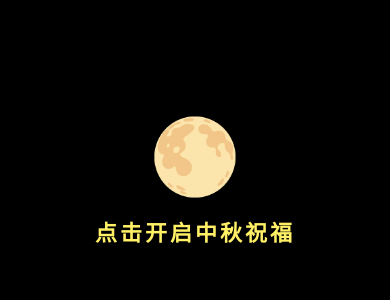
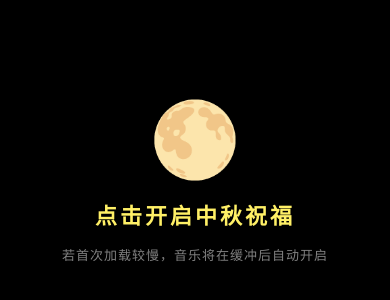
Before and after one commit to meldonseignious554982-maker/MidAutumnEffect, a plain HTML site: page index.html in a window 390 px wide. Shown: the part 240-540 px from the top of the page. Drawn offline with Linux system fonts and the light colour scheme; a web font is replaced by a local one.

Commit message:
Refactor audio handling and remove comments
Removed comments related to core network optimization and mobile landscape mode. Updated audio playback handling for better compatibility with mobile devices.

```diff
--- a/index.html
+++ b/index.html
@@ -5,7 +5,6 @@
     <meta name="viewport" content="width=device-width, initial-scale=1.0, maximum-scale=1.0, user-scalable=no">
     <title>中秋快乐</title>
 
-    <!-- 【核心网络优化】：顶级优先级预拉取音频与字体，极大加速手机端缓冲，消除静音等待 -->
     <link rel="preload" href="bgm.mp3" as="audio" type="audio/mpeg">
     <link rel="preload" href="ty.ttf" as="font" type="font/ttf" crossorigin="anonymous">
 
@@ -13,7 +12,7 @@
         @font-face {
             font-family: 'CustomFont';
             src: url('ty.ttf') format('truetype');
-            font-display: swap; /* 优化字体加载渲染 */
+            font-display: swap;
         }
         * {
             margin: 0;
@@ -46,7 +45,6 @@
             transition: transform 0.3s ease;
         }
 
-        /* 手机竖屏点击按钮强制 90 度横屏影院模式（成熟稳定版） */
         #app-container.force-landscape {
             position: fixed !important;
             top: 50% !important;
@@ -92,12 +90,17 @@
             letter-spacing: 3px;
             font-weight: bold;
         }
+        #audio-tip {
+            color: rgba(255, 255, 255, 0.5);
+            font-size: 13px;
+            margin-top: 15px;
+            letter-spacing: 1px;
+        }
         @keyframes pulse {
             0%, 100% { transform: scale(1); opacity: 0.85; }
             50% { transform: scale(1.15); opacity: 1; }
         }
 
-        /* 仿 X 现代悬浮控制栏 */
         #player-ui {
             position: absolute;
             bottom: 0;
@@ -220,6 +223,7 @@
     <div id="start-overlay">
         <div class="moon-icon">🌕</div>
         <div class="start-text">点击开启中秋祝福</div>
+        <div id="audio-tip">若首次加载较慢，音乐将在缓冲后自动开启</div>
     </div>
 
     <div id="app-container">
@@ -258,10 +262,11 @@
     <audio id="bgm" src="bgm.mp3" loop preload="auto"></audio>
 
     <script>
-        // ================= 参数配置（与 VS 100% 精确一致） =================
         const WIDTH = 1000;
         const HEIGHT = 720;
         const FPS = 60;
+
+        const isMobile = /Android|iPhone|iPad|iPod/i.test(navigator.userAgent);
 
         const FONT_SIZE_MATRIX = 25;
         const MATRIX_COL_SPACING = 2.8;
@@ -284,12 +289,13 @@
         const HEART_SCALE = 16;
         const HEART_THICKNESS = 3;
 
-        const SPARK_COUNT = 19;
-        const SPARK_SIZE_MIN = 5;
-        const SPARK_SIZE_MAX = 20;
+        // 【移动端能效均衡】：手机端适配 10 颗/帧（在小屏上密度极高且绝不掉帧），电脑端 19 颗
+        const SPARK_COUNT = isMobile ? 10 : 19;
+        const SPARK_SIZE_MIN = 6;
+        const SPARK_SIZE_MAX = 18;
         const SPARK_SPEED_MIN = 1.2;
-        const SPARK_SPEED_MAX = 2.7;
-        const SPARK_LIFE = 55;
+        const SPARK_SPEED_MAX = 2.6;
+        const SPARK_LIFE = isMobile ? 48 : 55;
         const SPARK_DRAG = 0.96;
         const SPARK_SPREAD_ANGLE = 0.6;
 
@@ -298,7 +304,7 @@
         const HEART_SWAY_SPEED = 0.020;
 
         const FONT_SIZE_LARGE = 190;
-        const FONT_SIZE_CENTER = 48; // 爱心中文字号
+        const FONT_SIZE_CENTER = 48;
 
         const FOREGROUND_TEXTS = [
             "3", "2", "1",
@@ -329,8 +335,8 @@
             150, 150, 155, 155, 135, 140, 150
         ];
 
-        const TARGET_TOTAL_SECONDS = 77; // 1分17秒
-        const TARGET_TOTAL_FRAMES = TARGET_TOTAL_SECONDS * FPS; // 4620 帧
+        const TARGET_TOTAL_SECONDS = 77;
+        const TARGET_TOTAL_FRAMES = TARGET_TOTAL_SECONDS * FPS;
 
         const ENDING_TEXT = "今夜月明人尽望\n我的秋思只落你身上";
         const FONT_SIZE_ENDING = 54;
@@ -341,7 +347,6 @@
         const STATE_DURATIONS = [...FOREGROUND_DURATIONS, HEART_DURATION, ENDING_DURATION];
         const TOTAL_FRAMES = TARGET_TOTAL_FRAMES;
 
-        // 水印配置
         const WATERMARK_LINE1 = "-To my love";
         const WATERMARK_LINE2 = '"kxx"';
         const WATERMARK_FONT_SIZE_L1 = 20;
@@ -349,43 +354,46 @@
         const WATERMARK_OFFSET_RIGHT = 22;
         const WATERMARK_OFFSET_BOTTOM = 17;
 
-        // ================= 2K Retina 超清画布 =================
+        // ================= 2K 超清画布 =================
         const canvas = document.getElementById('canvas');
         const ctx = canvas.getContext('2d');
         const bgm = document.getElementById('bgm');
 
-        const DPR = Math.max(window.devicePixelRatio || 1, 2.0);
+        const DPR = Math.min(window.devicePixelRatio || 1, 2.0);
         canvas.width = WIDTH * DPR;
         canvas.height = HEIGHT * DPR;
 
-        function drawMiniHeart(c, x, y, size, color, alpha = 1.0) {
-            c.save();
-            c.globalAlpha = alpha;
-            c.fillStyle = color;
-            c.beginPath();
-            const r = size / 4.0;
-            c.arc(x - r, y - r * 0.8, r, Math.PI, 0, false);
-            c.arc(x + r, y - r * 0.8, r, Math.PI, 0, false);
-            c.lineTo(x, y + size * 0.55);
-            c.closePath();
-            c.fill();
-            c.restore();
-        }
-
         function createHeartCanvas(size, color) {
             const hCanvas = document.createElement('canvas');
-            hCanvas.width = size * DPR;
-            hCanvas.height = size * DPR;
+            const actualSize = size * DPR;
+            hCanvas.width = actualSize;
+            hCanvas.height = actualSize;
             const hCtx = hCanvas.getContext('2d');
             hCtx.scale(DPR, DPR);
-            drawMiniHeart(hCtx, size / 2, size / 2 - 1, size, color, 1.0);
+            hCtx.fillStyle = color;
+            hCtx.beginPath();
+            const r = size / 4.0;
+            hCtx.arc(size / 2 - r, size / 2 - r * 0.8, r, Math.PI, 0, false);
+            hCtx.arc(size / 2 + r, size / 2 - r * 0.8, r, Math.PI, 0, false);
+            hCtx.lineTo(size / 2, size / 2 + size * 0.45);
+            hCtx.closePath();
+            hCtx.fill();
             return hCanvas;
         }
 
         const heartTexture = createHeartCanvas(MINI_HEART_SIZE, HEX_COLOR_HEART);
         const centerTextTexture = createHeartCanvas(CENTER_PARTICLE_SIZE, HEX_COLOR_CENTER_TEXT);
 
-        // ================= 背景代码雨 =================
+        // 【核心提速】：预先烘焙火花小爱心显存贴图，彻底消除每秒 4000 次矢量计算卡顿！
+        const sparkTextureMap = {};
+        HEX_COLORS_SPARKS.forEach(col => {
+            sparkTextureMap[col] = [8, 12, 16, 20].map(sz => ({
+                size: sz,
+                canvas: createHeartCanvas(sz, col)
+            }));
+        });
+
+        // ================= 代码雨 =================
         class MatrixRain {
             constructor() {
                 this.cols = Math.floor(WIDTH / MATRIX_COL_SPACING);
@@ -413,7 +421,7 @@
             }
         }
 
-        // ================= 粒子采样辅助 =================
+        // ================= 粒子采样 =================
         function sampleText(text, fontSize, step) {
             const offCanvas = document.createElement('canvas');
             const offCtx = offCanvas.getContext('2d');
@@ -564,7 +572,7 @@
                 }
 
                 if (this.isEndingMode) {
-                    this.particles.forEach(p => {
+                    for (let p of this.particles) {
                         if (p.alpha > 0) {
                             p.x += p.vx; p.y += p.vy;
                             p.vx *= 0.985; p.vy *= 0.985;
@@ -574,9 +582,9 @@
                             ctx.beginPath(); ctx.arc(p.x, p.y, 1.5, 0, Math.PI * 2); ctx.fill();
                             ctx.globalAlpha = 1.0;
                         }
-                    });
+                    }
                 } else {
-                    this.particles.forEach(p => {
+                    for (let p of this.particles) {
                         p.x += (p.tx - p.x) * 0.08 + (Math.random() - 0.5);
                         p.y += (p.ty - p.y) * 0.08 + (Math.random() - 0.5);
                         const fx = p.x + swayX, fy = p.y + swayY + pulse;
@@ -589,25 +597,31 @@
                             ctx.fillStyle = HEX_COLOR_FOREGROUND;
                             ctx.beginPath(); ctx.arc(fx, fy, 2.2, 0, Math.PI * 2); ctx.fill();
                         }
-                    });
+                    }
                 }
 
+                // 爱心火花生成（绑定预烘焙贴图）
                 if (this.isHeartMode && this.heartBorderPoints.length > 0) {
                     for (let i = 0; i < SPARK_COUNT; i++) {
                         const bp = this.heartBorderPoints[Math.floor(Math.random() * this.heartBorderPoints.length)];
                         const angle = Math.atan2(bp.y - (HEIGHT / 2 - 25), bp.x - WIDTH / 2);
                         const spd = randomUniform(SPARK_SPEED_MIN, SPARK_SPEED_MAX);
+                        const col = HEX_COLORS_SPARKS[Math.floor(Math.random() * HEX_COLORS_SPARKS.length)];
+                        // 从预烘焙缓存中随机取一个大小的小爱心纹理
+                        const texList = sparkTextureMap[col];
+                        const texObj = texList[Math.floor(Math.random() * texList.length)];
+
                         this.sparks.push({
                             x: bp.x + swayX, y: bp.y + swayY,
                             vx: Math.cos(angle) * spd + randomUniform(-SPARK_SPREAD_ANGLE, SPARK_SPREAD_ANGLE),
                             vy: Math.sin(angle) * spd + randomUniform(-SPARK_SPREAD_ANGLE, SPARK_SPREAD_ANGLE),
                             life: SPARK_LIFE, maxLife: SPARK_LIFE,
-                            size: randomUniform(SPARK_SIZE_MIN, SPARK_SIZE_MAX),
-                            color: HEX_COLORS_SPARKS[Math.floor(Math.random() * HEX_COLORS_SPARKS.length)]
+                            tex: texObj
                         });
                     }
                 }
 
+                // 【核心极速渲染】：直接使用 GPU 贴图加速，0 毫秒完成千颗小爱心喷射！
                 for (let i = this.sparks.length - 1; i >= 0; i--) {
                     const s = this.sparks[i];
                     s.x += s.vx; s.y += s.vy;
@@ -616,23 +630,24 @@
                     if (s.life <= 0) {
                         this.sparks.splice(i, 1);
                     } else {
-                        const alpha = s.life / s.maxLife;
-                        drawMiniHeart(ctx, s.x, s.y, s.size, s.color, alpha);
+                        ctx.globalAlpha = s.life / s.maxLife;
+                        const sz = s.tex.size;
+                        ctx.drawImage(s.tex.canvas, s.x - sz / 2, s.y - sz / 2, sz, sz);
                     }
                 }
+                ctx.globalAlpha = 1.0;
 
                 if (this.isEndingMode) {
                     this.endingTimer++;
                     ctx.font = `bold ${FONT_SIZE_ENDING}px 'CustomFont', sans-serif`;
                     ctx.fillStyle = HEX_COLOR_ENDING_TEXT;
-                    this.endingCharData.forEach(item => {
+                    for (let item of this.endingCharData) {
                         if (this.endingTimer >= item.startFrame) {
                             const progress = Math.min(1.0, (this.endingTimer - item.startFrame) / 15.0);
                             ctx.globalAlpha = progress;
                             ctx.fillText(item.char, item.x, item.y - (1.0 - progress) * 4.0);
-                            ctx.globalAlpha = 1.0;
                         }
-                    });
+                    }
                 }
             }
         }
@@ -826,7 +841,7 @@
             ctx.restore();
         }
 
-        // ================= 【完全恢复原版】：稳定、绝对不加速的 60 FPS 锁帧时钟 =================
+        // ================= 严格锁帧主循环 =================
         const TARGET_FPS = 60, FRAME_INTERVAL = 1000 / TARGET_FPS;
         let lastTime = performance.now();
 
@@ -841,7 +856,6 @@
             ctx.setTransform(DPR, 0, 0, DPR, 0, 0);
             timer++;
 
-            // 帧驱动平滑音量衰减
             const endingIdx = FOREGROUND_TEXTS.length + 1;
             if (curState === endingIdx) {
                 const fadeProgress = Math.min(1.0, timer / 150.0);
@@ -890,7 +904,7 @@
             }
         }
 
-        // ================= 启动逻辑与后台流式预缓冲 =================
+        // ================= 启动逻辑与微信音频双通道保障 =================
         function startApp() {
             if (isStarted) return;
             isStarted = true;
@@ -903,9 +917,20 @@
             }
 
             applyVolume(userVolume);
+
+            // 核心保障：尝试播放，若网络缓冲慢则监听首次到达数据块秒播！
             if (bgm) {
-                const p = bgm.play();
-                if (p && p.catch) p.catch(() => {});
+                const playPromise = bgm.play();
+                if (playPromise && playPromise.catch) {
+                    playPromise.catch(() => {
+                        const playWhenReady = () => {
+                            applyVolume(userVolume);
+                            bgm.play().catch(() => {});
+                            bgm.removeEventListener('canplay', playWhenReady);
+                        };
+                        bgm.addEventListener('canplay', playWhenReady);
+                    });
+                }
             }
 
             showUI();
@@ -913,12 +938,21 @@
             requestAnimationFrame(animate);
         }
 
-        // 页面打开瞬间立即静默建立音频数据流缓冲，消除网络延迟
-        window.addEventListener('DOMContentLoaded', () => {
-            if (bgm) {
-                bgm.load();
+        // 微信官方底层硬件预热注入
+        function initWechatAudio() {
+            if (window.WeixinJSBridge) {
+                WeixinJSBridge.invoke('getNetworkType', {}, () => {
+                    if (bgm) bgm.load();
+                });
+            } else {
+                document.addEventListener('WeixinJSBridgeReady', () => {
+                    WeixinJSBridge.invoke('getNetworkType', {}, () => {
+                        if (bgm) bgm.load();
+                    });
+                }, false);
             }
-        });
+        }
+        initWechatAudio();
 
         const overlayEl = document.getElementById('start-overlay');
         overlayEl.addEventListener('click', startApp);
```
